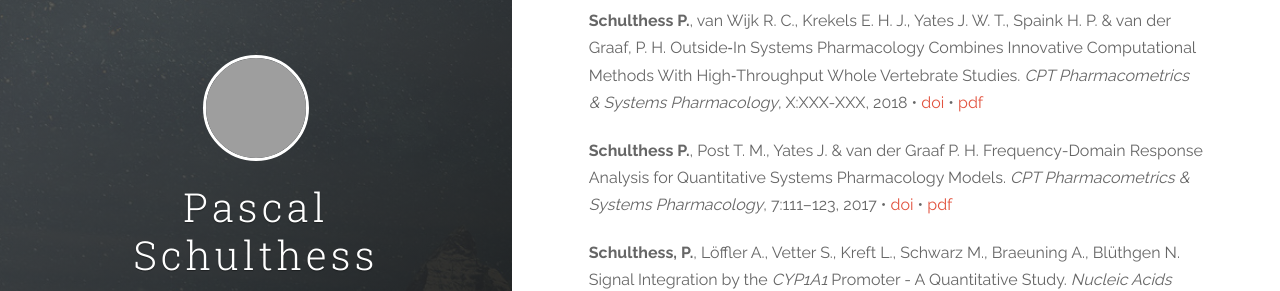
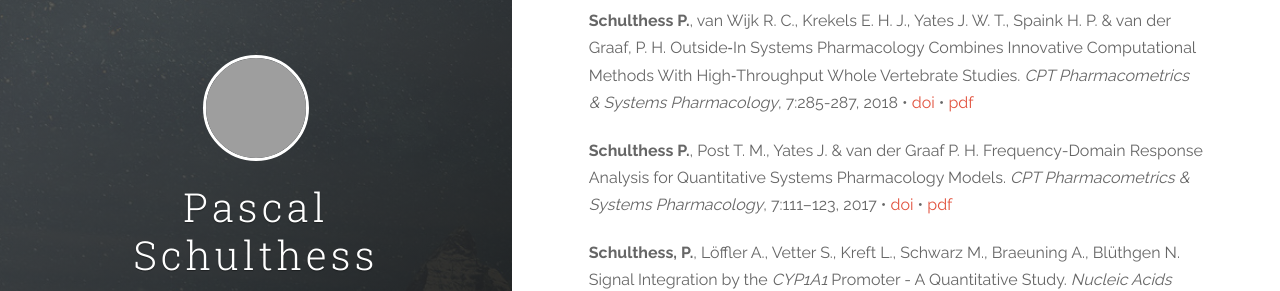
Before and after one commit to pascalschulthess/pascalschulthess.github.io, a Jekyll site: the page built from about.md, in a window 1280 px wide and 900 px high, scrolled down 303 px, cut to the strip 167-458 px from the top of the window. Built offline with Jekyll 4.4.1, drawn with Linux system fonts in a browser that asks for light colours; nearby versions of some CDN libraries; some web fonts are replaced; grey boxes are pictures that could not be loaded.

Commit message:
Paper published

```diff
--- a/about.md
+++ b/about.md
@@ -12,7 +12,7 @@ Coming from an engineering discipline, I'm interested in applying systems theory
 
 ## Publications
 
-**Schulthess P.**, van Wijk R. C., Krekels E. H. J., Yates J. W. T., Spaink H. P. & van der Graaf, P. H. Outside‐In Systems Pharmacology Combines Innovative Computational Methods With High‐Throughput Whole Vertebrate Studies. _CPT Pharmacometrics & Systems Pharmacology_, X:XXX-XXX, 2018 &#8226; [doi](https://doi.org/10.1002/psp4.12297) &#8226; [pdf]({{ site.url }}/data/papers/paper-schulthess-2018.pdf)
+**Schulthess P.**, van Wijk R. C., Krekels E. H. J., Yates J. W. T., Spaink H. P. & van der Graaf, P. H. Outside‐In Systems Pharmacology Combines Innovative Computational Methods With High‐Throughput Whole Vertebrate Studies. _CPT Pharmacometrics & Systems Pharmacology_, 7:285-287, 2018 &#8226; [doi](https://doi.org/10.1002/psp4.12297) &#8226; [pdf]({{ site.url }}/data/papers/paper-schulthess-2018.pdf)
 
 **Schulthess P.**, Post T. M., Yates J. & van der Graaf P. H. Frequency-Domain Response Analysis for Quantitative Systems Pharmacology Models. _CPT Pharmacometrics & Systems Pharmacology_, 7:111–123, 2017 &#8226; [doi](https://doi.org/10.1002/psp4.12266) &#8226; [pdf]({{ site.url }}/data/papers/paper-schulthess-2017.pdf)
 
```
Also changed, not shown: 1 other file.
